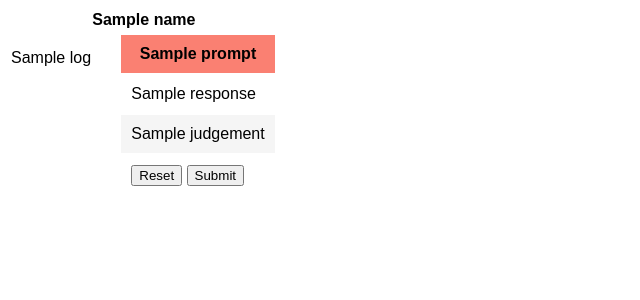
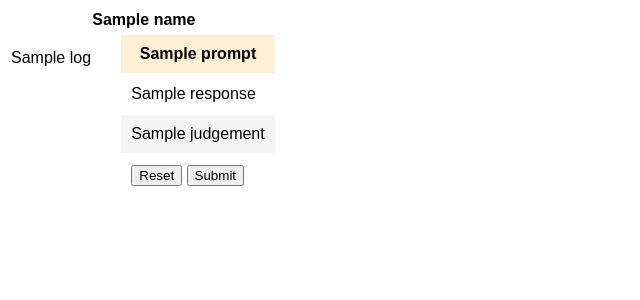
Before and after one commit to jerome-white/dalgo-log-summaries, a Flask app: template assessment/templates/base.html in a window 1280 px wide. Shown: the top 300 px of the page, without its empty margins (0-640 px from the left). Run offline with Flask 3, Linux system fonts and the light colour scheme; the template is opened without the code that fills it: most values are stand-ins (such as "Sample title", 1, 10 or a date in 2020).

Commit message:
Lighten prompt color

```diff
--- a/assessment/templates/base.html
+++ b/assessment/templates/base.html
@@ -11,7 +11,7 @@
       font-family: monospace;
   }
   th.prompt {
-      background-color: salmon;
+      background-color: papayawhip;
   }
   td.judgement {
       text-align: center;
```
